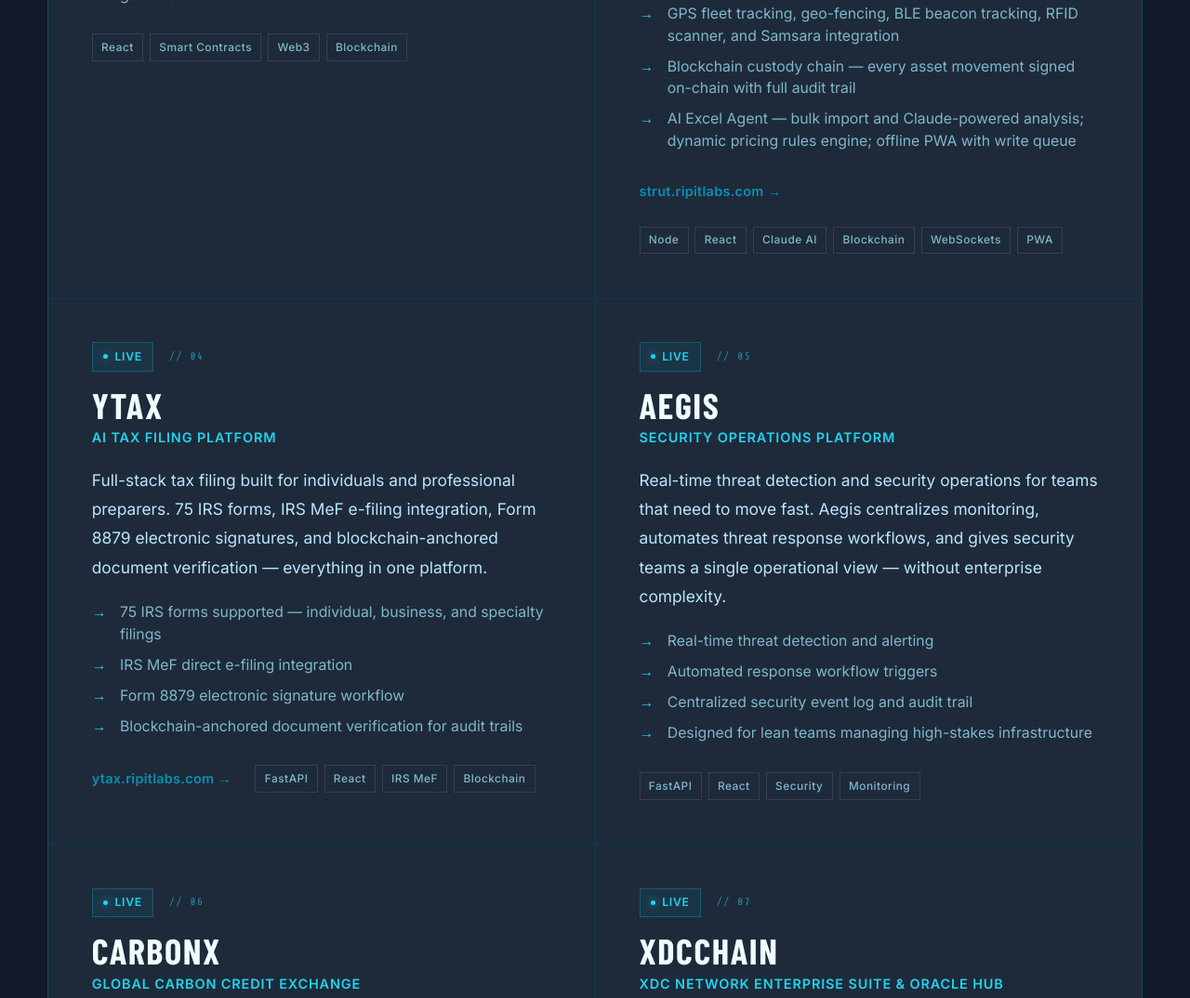
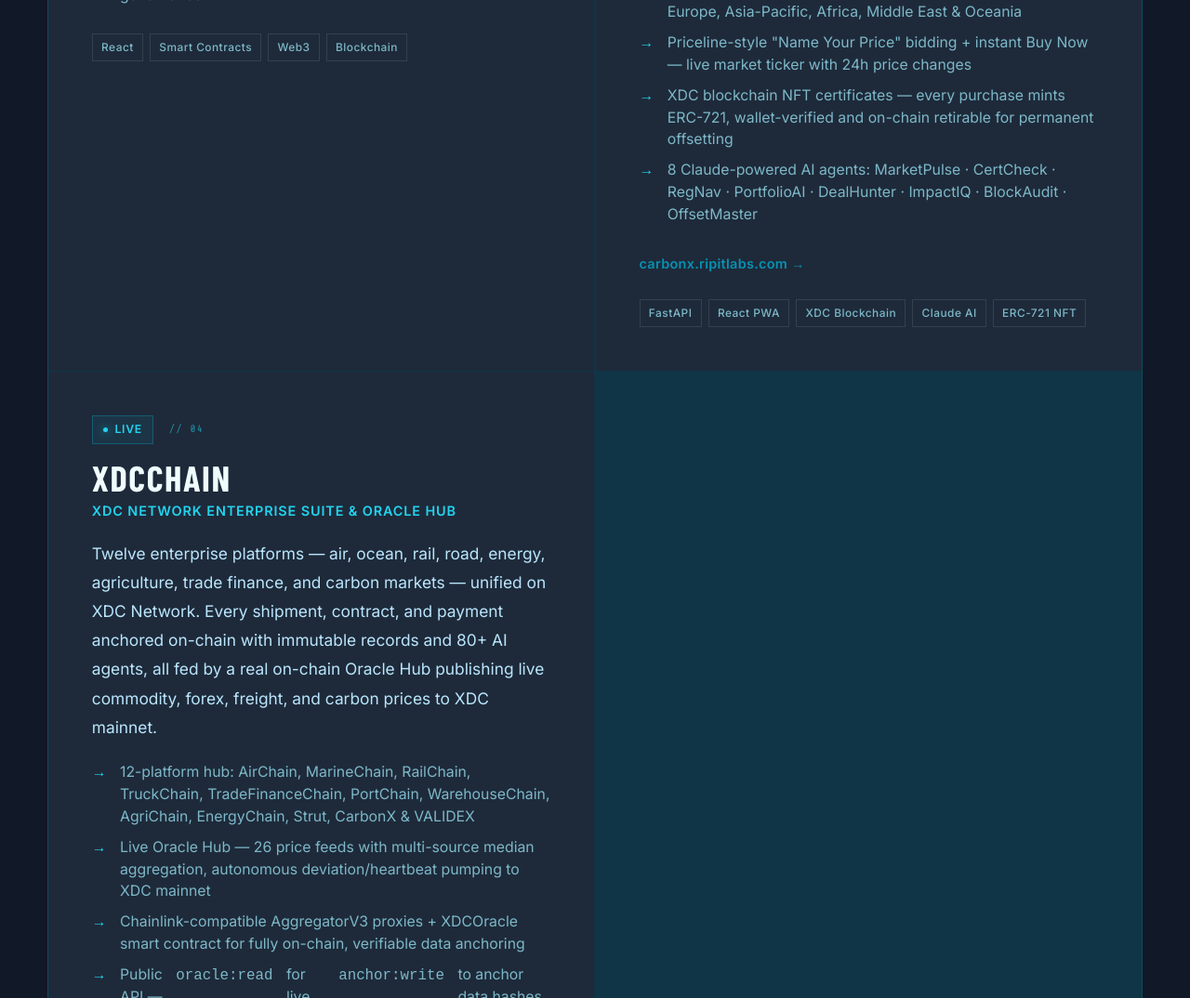
Before and after one commit to ripitlabs-dev/ripitlabs, a plain HTML site: page index.html in a window 1280 px wide. Shown: the part 2544-3618 px from the top of the page at 93% size. Drawn offline with nearby package versions, Linux system fonts and the light colour scheme; a web font is replaced by a local one.

Commit message:
Landing: remove Strut/YTax/Aegis featured cards, swap TradingBot→XDChain Oracle in grid

```diff
--- a/index.html
+++ b/index.html
@@ -1027,71 +1027,6 @@
         <span class="featured-num">// 03</span>
       </div>
       <div>
-        <div class="featured-name">Strut</div>
-        <div class="featured-tagline">AV & Equipment Rental Management Platform</div>
-      </div>
-      <p class="featured-desc">The most complete AV and equipment rental platform built for field ops teams. Strut runs the full business — from quote to invoice, crew to client portal, GPS fleet to blockchain custody chain — with live WebSocket sync across every device. Built to out-compete Flex and Lasso on every feature that matters in the field.</p>
-      <ul class="featured-bullets">
-        <li>Full job lifecycle — quotes with e-signatures, pull sheets, manifests, crew scheduling, invoicing, Stripe payments, QuickBooks export</li>
-        <li>GPS fleet tracking, geo-fencing, BLE beacon tracking, RFID scanner, and Samsara integration</li>
-        <li>Blockchain custody chain — every asset movement signed on-chain with full audit trail</li>
-        <li>AI Excel Agent — bulk import and Claude-powered analysis; dynamic pricing rules engine; offline PWA with write queue</li>
-      </ul>
-      <div class="featured-footer">
-        <a href="https://strut.ripitlabs.com" class="featured-url" target="_blank">strut.ripitlabs.com →</a>
-        <div class="featured-tech"><span class="tech-tag">Node</span><span class="tech-tag">React</span><span class="tech-tag">Claude AI</span><span class="tech-tag">Blockchain</span><span class="tech-tag">WebSockets</span><span class="tech-tag">PWA</span></div>
-      </div>
-    </div>
-
-    <div class="featured-card reveal">
-      <div class="featured-badge-row">
-        <span class="portfolio-badge badge-live">Live</span>
-        <span class="featured-num">// 04</span>
-      </div>
-      <div>
-        <div class="featured-name">YTax</div>
-        <div class="featured-tagline">AI Tax Filing Platform</div>
-      </div>
-      <p class="featured-desc">Full-stack tax filing built for individuals and professional preparers. 75 IRS forms, IRS MeF e-filing integration, Form 8879 electronic signatures, and blockchain-anchored document verification — everything in one platform.</p>
-      <ul class="featured-bullets">
-        <li>75 IRS forms supported — individual, business, and specialty filings</li>
-        <li>IRS MeF direct e-filing integration</li>
-        <li>Form 8879 electronic signature workflow</li>
-        <li>Blockchain-anchored document verification for audit trails</li>
-      </ul>
-      <div class="featured-footer">
-        <a href="https://ytax.ripitlabs.com" class="featured-url" target="_blank">ytax.ripitlabs.com →</a>
-        <div class="featured-tech"><span class="tech-tag">FastAPI</span><span class="tech-tag">React</span><span class="tech-tag">IRS MeF</span><span class="tech-tag">Blockchain</span></div>
-      </div>
-    </div>
-
-    <div class="featured-card reveal">
-      <div class="featured-badge-row">
-        <span class="portfolio-badge badge-live">Live</span>
-        <span class="featured-num">// 05</span>
-      </div>
-      <div>
-        <div class="featured-name">Aegis</div>
-        <div class="featured-tagline">Security Operations Platform</div>
-      </div>
-      <p class="featured-desc">Real-time threat detection and security operations for teams that need to move fast. Aegis centralizes monitoring, automates threat response workflows, and gives security teams a single operational view — without enterprise complexity.</p>
-      <ul class="featured-bullets">
-        <li>Real-time threat detection and alerting</li>
-        <li>Automated response workflow triggers</li>
-        <li>Centralized security event log and audit trail</li>
-        <li>Designed for lean teams managing high-stakes infrastructure</li>
-      </ul>
-      <div class="featured-footer">
-        <div class="featured-tech"><span class="tech-tag">FastAPI</span><span class="tech-tag">React</span><span class="tech-tag">Security</span><span class="tech-tag">Monitoring</span></div>
-      </div>
-    </div>
-
-    <div class="featured-card reveal">
-      <div class="featured-badge-row">
-        <span class="portfolio-badge badge-live">Live</span>
-        <span class="featured-num">// 06</span>
-      </div>
-      <div>
         <div class="featured-name">CarbonX</div>
         <div class="featured-tagline">Global Carbon Credit Exchange</div>
       </div>
@@ -1111,7 +1046,7 @@
     <div class="featured-card reveal">
       <div class="featured-badge-row">
         <span class="portfolio-badge badge-live">Live</span>
-        <span class="featured-num">// 07</span>
+        <span class="featured-num">// 04</span>
       </div>
       <div>
         <div class="featured-name">XDCChain</div>
@@ -1328,10 +1263,10 @@
     </div>
     <div class="portfolio-card reveal">
       <span class="portfolio-badge badge-live">Live</span>
-      <div class="portfolio-name">TradingBot</div>
-      <p class="portfolio-desc">J Bravo AI trading platform. TD Sequential, EMA, RSI, MACD signals. Connects to Binance US and Alpaca for crypto, stocks, options, and futures.</p>
-      <a href="https://tradingbot.ripitlabs.com" class="portfolio-url" target="_blank">tradingbot.ripitlabs.com</a>
-      <div class="portfolio-tech"><span class="tech-tag">FastAPI</span><span class="tech-tag">React</span><span class="tech-tag">Binance US</span><span class="tech-tag">Alpaca</span></div>
+      <div class="portfolio-name">XDChain Oracle</div>
+      <p class="portfolio-desc">Real on-chain price &amp; RWA oracle for XDC Network. 26+ signed feeds — commodities, FX, freight, UST curve, SOFR, and carbon — with multi-source median aggregation, Chainlink-compatible AggregatorV3 proxies, and an XDCOracle smart contract anchoring verifiable data to XDC Mainnet.</p>
+      <a href="https://xdcoracle.ripitlabs.com" class="portfolio-url" target="_blank">xdcoracle.ripitlabs.com</a>
+      <div class="portfolio-tech"><span class="tech-tag">Solidity</span><span class="tech-tag">XDC Mainnet</span><span class="tech-tag">AggregatorV3</span><span class="tech-tag">FastAPI</span><span class="tech-tag">Oracle</span></div>
     </div>
     <div class="portfolio-card reveal">
       <span class="portfolio-badge badge-live">Live</span>
```
